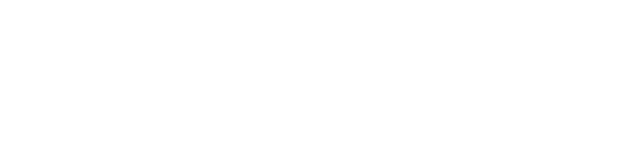
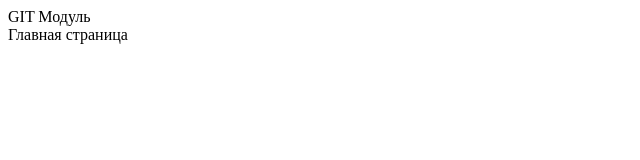
Before and after one commit to bobamorgan/test-git-2, a plain HTML site: page index.html in a window 1280 px wide. Shown: the whole page, without its empty margins (0-640 px from the left). Drawn offline with Linux system fonts and the light colour scheme.

Commit message:
develop main-page

```diff
--- a/index.html
+++ b/index.html
@@ -7,5 +7,10 @@
     <title>0203</title>
     <script src="index.js" defer></script>
   </head>
-  <body></body>
+  <body>
+    <head>
+      GIT Модуль
+    </head>
+    <main><span>Главная страница</span></main>
+  </body>
 </html>
```
